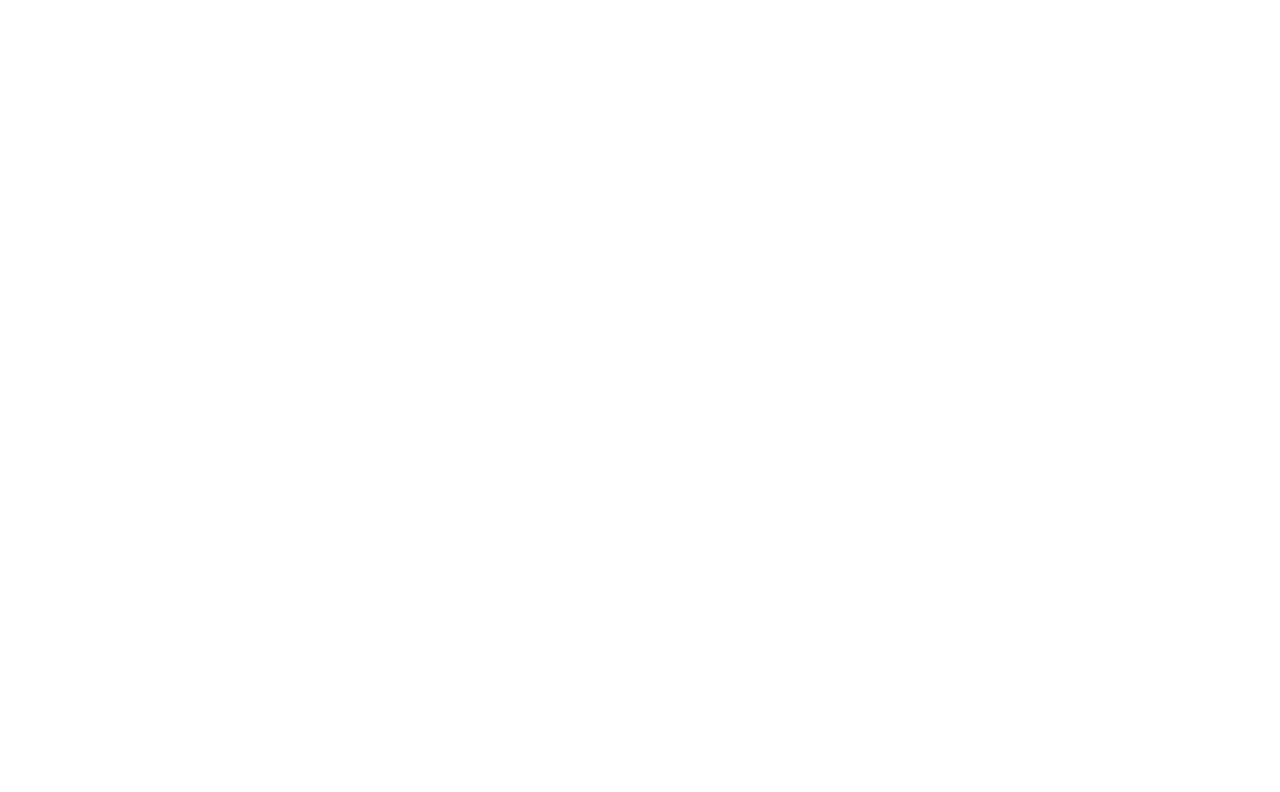
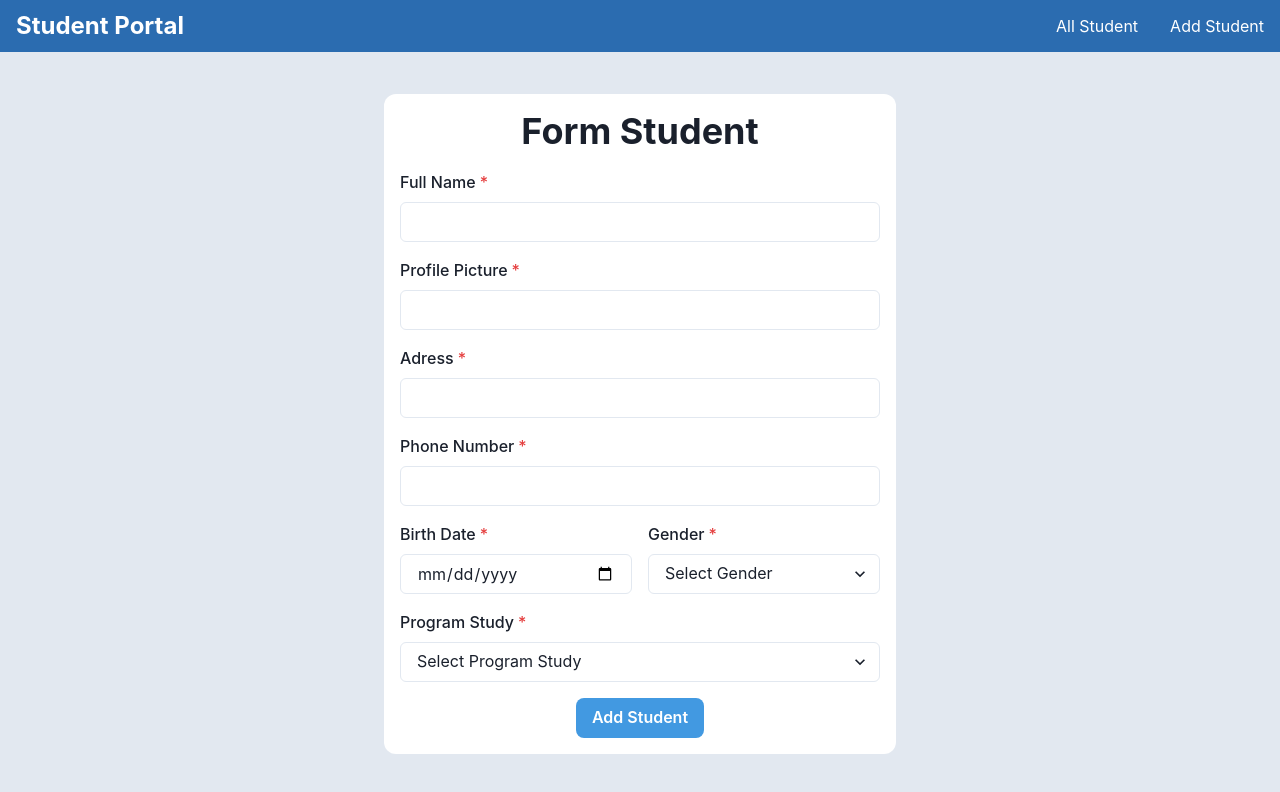
Before and after one commit to sholikul92/final-course-project-react, a React (Create React App) app: page /add in a window 1280 px wide. Shown: the top 792 px of the page. Built offline with nearby package versions, Linux system fonts and the light colour scheme.

Commit message:
updating pages addStudent

```diff
--- a/src/Routes/AddStudent.jsx
+++ b/src/Routes/AddStudent.jsx
@@ -1,13 +1,163 @@
-// TODO: answer here
+import { Box, Flex, FormControl, FormLabel, Input, VStack, Button, Select, Heading } from '@chakra-ui/react';
+import NavBar from '../components/Navbar';
+import { useState, useEffect } from 'react';
+import { chooseFaculty } from '../utils/chooseFaculty';
+import { useNavigate } from 'react-router-dom';
 
 const AddStudent = () => {
-    // TODO: answer here
+  const navigate = useNavigate();
+  const [formStudent, setFormSTudent] = useState({
+    fullname: '',
+    profilePicture: '',
+    address: '',
+    phoneNumber: '',
+    birthDate: '',
+    gender: '',
+    programStudy: '',
+  });
+  const [faculty, setFaculty] = useState('');
 
-    return (
-        <>
-            {/* TODO: answer here */}
-        </>
-    );
+  const optionProgramStudy = [
+    {
+      name: 'Ekonomi',
+      value: 'Ekonomi',
+    },
+    {
+      name: 'Manajemen',
+      value: 'Manajemen',
+    },
+    {
+      name: 'Akuntansi',
+      value: 'Akuntansi',
+    },
+    {
+      name: 'Administrasi Publik',
+      value: 'Administrasi Publik',
+    },
+    {
+      name: 'Administrasi Bisnis',
+      value: 'Administrasi Bisnis',
+    },
+    {
+      name: 'Hubungan Internasional',
+      value: 'Hubungan Internasional',
+    },
+    {
+      name: 'Teknik Sipil',
+      value: 'Teknik Sipil',
+    },
+    {
+      name: 'Arsitektur',
+      value: 'Arsitektur',
+    },
+    {
+      name: 'Matematika',
+      value: 'Matematika',
+    },
+    {
+      name: 'Fisika',
+      value: 'Fisika',
+    },
+    {
+      name: 'Informatika',
+      value: 'Informatika',
+    },
+  ];
+
+  useEffect(() => {
+    const resultFaculty = chooseFaculty(formStudent.programStudy);
+    setFaculty(resultFaculty);
+  }, [formStudent.programStudy]);
+
+  const handleInput = (e) => {
+    const { name, value } = e.target;
+    setFormSTudent({
+      ...formStudent,
+      [name]: value,
+    });
+  };
+
+  const handleForm = (e) => {
+    e.preventDefault();
+
+    fetch('http://localhost:3001/student', {
+      method: 'POST',
+      headers: {
+        'Content-Type': 'application/json',
+      },
+      body: JSON.stringify({
+        ...formStudent,
+        faculty,
+      }),
+    }).then((response) => {
+      if (response.ok) {
+        navigate('/student');
+      }
+    });
+  };
+
+  return (
+    <>
+      <NavBar />
+      <Flex justify={'center'} alignItems={'center'} bg={'gray.200'} h={'100vh'}>
+        <Box bg={'white'} w={'lg'} p={4} mt={12} rounded={'xl'}>
+          <form data-testid='form-student' onSubmit={handleForm}>
+            <VStack spacing={'4'}>
+              <Heading as={'h2'}>Form Student</Heading>
+              <FormControl id='fullname' isRequired>
+                <FormLabel>Full Name</FormLabel>
+                <Input type='text' data-testid='name' name='fullname' onChange={handleInput} />
+              </FormControl>
+              <FormControl id='profilePicture' isRequired>
+                <FormLabel>Profile Picture</FormLabel>
+                <Input type='text' name='profilePicture' data-testid='profilePicture' onChange={handleInput} />
+              </FormControl>
+              <FormControl id='address' isRequired>
+                <FormLabel>Adress</FormLabel>
+                <Input type='text' name='address' data-testid='address' onChange={handleInput} />
+              </FormControl>
+              <FormControl id='phoneNumber' isRequired>
+                <FormLabel>Phone Number</FormLabel>
+                <Input type='text' name='phoneNumber' data-testid='phoneNumber' onChange={handleInput} />
+              </FormControl>
+              <Flex w={'full'} justify={'space-between'} gap={4}>
+                <FormControl id='date' isRequired>
+                  <FormLabel>Birth Date</FormLabel>
+                  <Input type='date' name='date' data-testid='date' onChange={handleInput} />
+                </FormControl>
+                <FormControl id='gender' isRequired>
+                  <FormLabel>Gender</FormLabel>
+                  <Select name='gender' data-testid='gender' onChange={handleInput}>
+                    <option value='' hidden>
+                      Select Gender
+                    </option>
+                    <option value='Male'>Male</option>
+                    <option value='Female'>Female</option>
+                  </Select>
+                </FormControl>
+              </Flex>
+              <FormControl id='prody' isRequired>
+                <FormLabel>Program Study</FormLabel>
+                <Select name='programStudy' data-testid='prody' onChange={handleInput}>
+                  <option value='' hidden>
+                    Select Program Study
+                  </option>
+                  {optionProgramStudy?.map((option, index) => (
+                    <option key={index} value={option.value}>
+                      {option.name}
+                    </option>
+                  ))}
+                </Select>
+              </FormControl>
+              <Button type='submit' rounded={'lg'} bg={'blue.400'} textColor={'white'} _hover={{ bg: 'blue.500' }}>
+                Add Student
+              </Button>
+            </VStack>
+          </form>
+        </Box>
+      </Flex>
+    </>
+  );
 };
 
 export default AddStudent;
```
